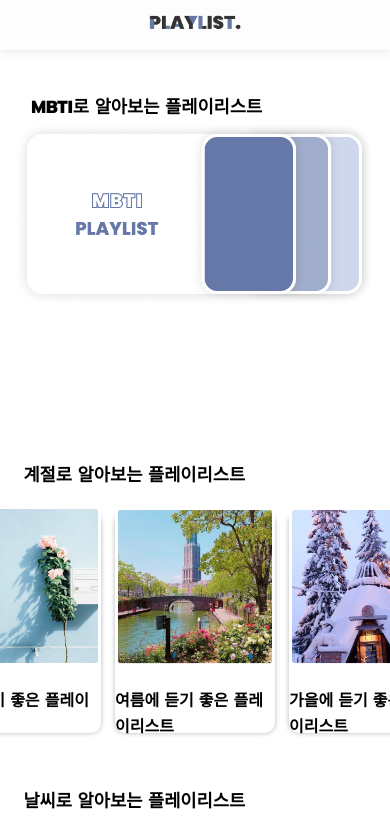
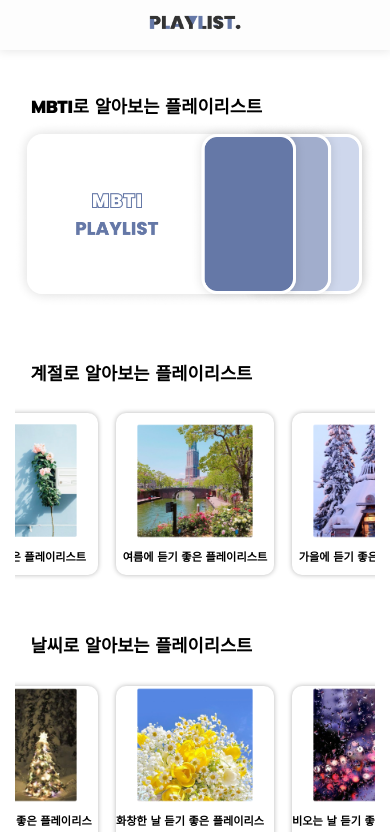
Before and after one commit to MGCWingcombo/Playlist_Client, a React (Create React App) app: page / in a window 390 px wide. Shown: the top 832 px of the page. Built offline with nearby package versions, Linux system fonts and the light colour scheme.

Commit message:
모바일 반응형 디자인에 맞게 배치

```diff
--- a/src/Pages/Main/Home.js
+++ b/src/Pages/Main/Home.js
@@ -23,15 +23,21 @@ const Home = () => {
           </S.Logo>
           <S.Button onClick={mbtitest}>MBTI 검사하기</S.Button>
         </S.Header>
+        {/* 데스크톱 헤더 */}
 
         <Mob_header prevBtn={false} />
+        {/* 모바일 헤더 */}
+
         <S.Condition_Contents>
           <p className="subtitle_mbti">MBTI로 알아보는 플레이리스트</p>
           <S.Btn onClick={mbtitest}>
             <img src={require("../../assets/mbtiBtn.png")} alt="mbti_button" />
           </S.Btn>
         </S.Condition_Contents>
+        {/* 모바일 버튼 */}
+
         <RepeatHomeCon />
+        {/* 콘텐츠 */}
       </S.Content>
     </>
   );
--- a/src/Pages/Main/M_Card/Card.js
+++ b/src/Pages/Main/M_Card/Card.js
@@ -8,7 +8,7 @@ const Card = ({ word, img }) => {
         <S.Img>
           <img src={img} alt="test" />
         </S.Img>
-        <p>{word} 듣기 좋은 플레이리스트</p>
+        <p className="card_sentence">{word} 듣기 좋은 플레이리스트</p>
       </S.Card>
     </>
   );
--- a/src/Pages/Main/M_Card/Home_Component/repeat_Home_con.js
+++ b/src/Pages/Main/M_Card/Home_Component/repeat_Home_con.js
@@ -16,7 +16,9 @@ const repeat_Home_con = () => {
     <>
       <Contents>
         <p className="subtitle">계절로 알아보는 플레이리스트</p>
-        <Cardlist>{word1}</Cardlist>
+        <div className="hi">
+          <Cardlist>{word1}</Cardlist>
+        </div>
         <p className="subtitle">날씨로 알아보는 플레이리스트</p>
         <Cardlist>{word2}</Cardlist>
         <p className="subtitle">기분으로 알아보는 플레이리스트</p>
--- a/src/Pages/Main/M_Card/Style.js
+++ b/src/Pages/Main/M_Card/Style.js
@@ -1,52 +1,56 @@
 import styled from "styled-components";
 import device from "../../../styleds/GlobalStyle";
 export const Card = styled.div`
-  width: 275px;
-  height: 310px;
+  min-width: 275px;
+
+  min-height: 310px;
   border-radius: 10px;
   box-shadow: 0px 0px 10px #b6b6b6;
-  margin: 18px 50px;
+  margin: 18px 2.4vw;
   display: flex;
   flex-direction: column;
   justify-content: center;
   align-items: center;
 
-  p {
+  .card_sentence {
     font-family: "Prompt";
     font-size: 1rem;
     font-weight: 600;
     color: #000000;
-    margin-bottom: 0px;
     display: flex;
     justify-content: center;
+
     padding-top: 5px;
   }
   @media ${device.mobile} {
-    width: 250px;
-    height: 220px;
+    min-width: 158px;
+    min-height: 162px;
+    max-width: 158px;
+    max-height: 162px;
     box-shadow: 0px 0px 5px #b6b6b6;
-    margin: 7px;
+    margin: 9px;
+    .card_sentence {
+      padding: 0 0 45px 0;
+      font-size: 0.7rem;
+      margin: 5px 0;
+    }
   }
 `;
 
 export const Img = styled.div`
-  /* display: flex;
-  justify-content: center;
-  align-items: center;
-  padding-top: 35px; */
-  width: 200px;
-  height: 200px;
+  margin-top: 10px;
   img {
     width: 200px;
     height: 200px;
   }
 
   @media ${device.mobile} {
-    width: 160px;
-    height: 160px;
+    margin-top: 50px;
     img {
-      width: 160px;
-      height: 160px;
+      max-width: 120px;
+      max-height: 117px;
+      min-width: 120px;
+      min-height: 117px;
     }
   }
 `;
--- a/src/Pages/Main/Style.js
+++ b/src/Pages/Main/Style.js
@@ -3,6 +3,9 @@ import device from "../../styleds/GlobalStyle";
 export const Content = styled.div`
   width: 100%;
   height: 1570px;
+  @media ${device.mobile} {
+    height: 1160px;
+  }
 `;
 
 export const Header = styled.header`
@@ -47,18 +50,16 @@ export const Contents = styled.div`
   flex-direction: column;
 
   padding-top: 12vh;
-  p {
+
+  .subtitle {
     font-family: "Prompt";
-    font-weight: 600;
-    font-size: 1rem;
-  }
-  .subtitle {
     font-size: 1.5rem;
     font-weight: 700;
     padding-top: 30px;
-    padding-left: 6vw;
+    padding-left: 4vw;
   }
   @media ${device.mobile} {
+    padding: 0 15px;
     .subtitle {
       font-family: "Prompt";
       font-size: 1.1rem;
@@ -76,13 +77,12 @@ export const Cardlist = styled.div`
     overflow-y: hidden;
     overflow-x: auto;
     width: 100%;
-    margin: 0;
   }
 `;
 
 export const Condition_Contents = styled.div`
   display: none;
-  p {
+  .subtitle_mbti {
     font-family: "Prompt";
     font-size: 1.1rem;
     font-weight: 700;
```
